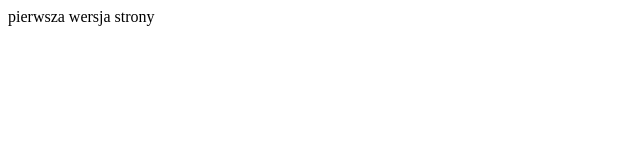
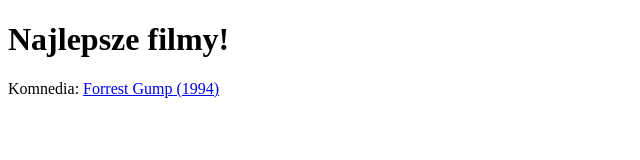
Before and after one commit to Mati6082/szkola, a plain HTML site: page index.html in a window 1280 px wide. Shown: the whole page, without its empty margins (0-640 px from the left). Drawn offline with Linux system fonts and the light colour scheme.

Commit message:
Update index.html

```diff
--- a/index.html
+++ b/index.html
@@ -9,6 +9,12 @@
 </head>
 
 <body>
-pierwsza wersja strony
+
+	<h1>Najlepsze filmy!</h1>
+	Komnedia:
+	<a href="https://www.filmweb.pl/film/Forrest+Gump-1994-998" target="_blank" title="Zobacz na filmwebie!">
+		Forrest Gump (1994)
+	</a>
+
 </body>
 </html>
```
